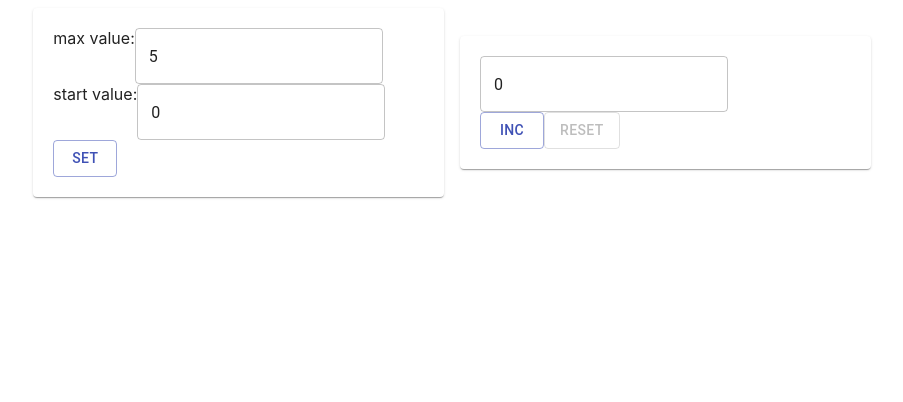
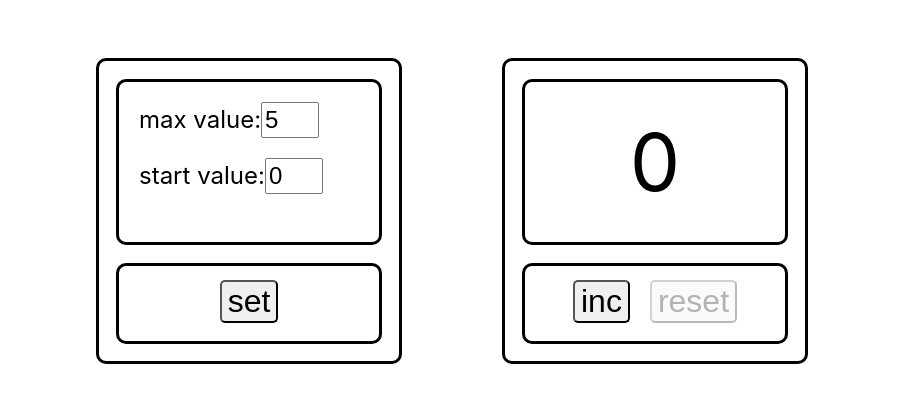
Before and after one commit to makcsholonik/counter, a React (Create React App) app: page / in a window 1280 px wide. Shown: the top 402 px of the page, without its empty margins (188-1091 px from the left). Built offline with nearby package versions, Linux system fonts and the light colour scheme.

Commit message:
everything in the App file (fixed)

```diff
--- a/package.json
+++ b/package.json
@@ -8,6 +8,7 @@
     "@testing-library/jest-dom": "^5.11.4",
     "@testing-library/react": "^11.1.0",
     "@testing-library/user-event": "^12.1.10",
+    "@types/css-modules": "^1.0.2",
     "@types/jest": "^26.0.15",
     "@types/node": "^12.0.0",
     "@types/react": "^17.0.0",
--- /dev/null
+++ b/src/App.module.css
@@ -0,0 +1,61 @@
+div {
+    border-radius: 10px;
+}
+
+button {
+    font-size: 32px;
+    border-radius: 5px;
+    margin: 10px;
+}
+
+input {
+    width: 50px;
+    height: 30px;
+    font-size: 24px;
+}
+
+.count {
+    display: flex;
+    align-items: center;
+    justify-content: center;
+}
+
+.counter {
+    display: block;
+    border: 3px solid black;
+    height: 300px;
+    width: 300px;
+    margin: 50px;
+}
+
+.display_set {
+    border: 3px solid black;
+    height: 160px;
+    width: 260px;
+    margin: 18px auto;
+    font-size: 24px;
+}
+.display_set> div {
+    margin: 20px;
+
+}
+
+.display_show {
+    border: 3px solid black;
+    height: 160px;
+    width: 260px;
+    margin: 18px auto;
+    font-size: 80px;
+    text-align: center;
+    line-height: 160px;
+}
+
+.button {
+    font-size: 24px;
+    border: 3px solid black;
+    height: 75px;
+    width: 260px;
+    margin: 18px auto;
+    text-align: center;
+    line-height: 75px;
+}
--- a/src/App.tsx
+++ b/src/App.tsx
@@ -1,7 +1,5 @@
 import React, { ChangeEvent, useState } from 'react';
-import './App.css';
-import { Button, Grid, Paper, TextField } from "@material-ui/core";
-
+import cl from './App.module.css';
 
 export function App () {
 
@@ -35,14 +33,12 @@ export function App () {
 	}
 
 	return (
-		<Grid container justify="center" spacing={ 2 } alignItems="center">
-			<Grid item xs={ 4 }>
-				<Paper style={ { padding:"20px" } }>
+		<div className={ cl.count }>
+			<div className={ cl.counter }>
+				<div className={ cl.display_set }>
 					<div>
 						max value:
-						<TextField
-							error={ maxValue < 0}
-							variant="outlined"
+						<input
 							type="number"
 							value={ maxValue }
 							onChange={ onChangeMaxValue }
@@ -50,50 +46,38 @@ export function App () {
 					</div>
 					<div>
 						start value:
-						<TextField
-							error={ startValue < 0 }
-							variant="outlined"
+						<input
 							type="number"
 							value={ startValue }
 							onChange={ onChangeStartValue }
 						/>
 					</div>
-					<Button
+				</div>
+				<div className={ cl.button }>
+					<button
 						disabled={ maxValue <= startValue }
-						variant="outlined"
 						color="primary"
 						onClick={ onClickSetValue }>
 						set
-					</Button>
-				</Paper>
-			</Grid>
-			<Grid item xs={ 4 }>
-				<Paper style={ { padding:"20px" } }>
-					<Grid item>
-						<TextField
-							variant="outlined"
-							value={ startCount }
-						/>
-					</Grid>
-					<Grid item>
-						<Button
-							variant="outlined"
-							color="primary"
-							onClick={ incFn }
-							disabled={ startCount === maxCount }
-						>inc
-						</Button>
-						<Button
-							variant="outlined"
-							color="primary"
-							onClick={ resetFn }
-							disabled={ startCount === 0 }
-						>reset
-						</Button>
-					</Grid>
-			</Paper>
-		</Grid>
-</Grid>
-)
-	;
+					</button>
+				</div>
+			</div>
+			<div className={ cl.counter }>
+				<div className={ cl.display_show }>
+					{ startCount }
+				</div>
+				<div className={ cl.button }>
+					<button
+						onClick={ incFn }
+						disabled={ startCount === maxCount }
+					>inc
+					</button>
+					<button
+						onClick={ resetFn }
+						disabled={ startCount === startValue }
+					>reset
+					</button>
+				</div>
+			</div>
+		</div>)
 }
```
Also changed, not shown: src/App.css (deleted, +0 -8 lines), 1 other file (tests, documents, lock files or other folders).
